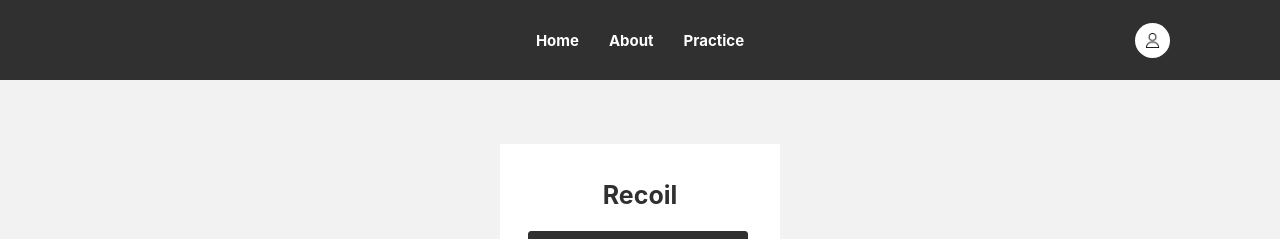
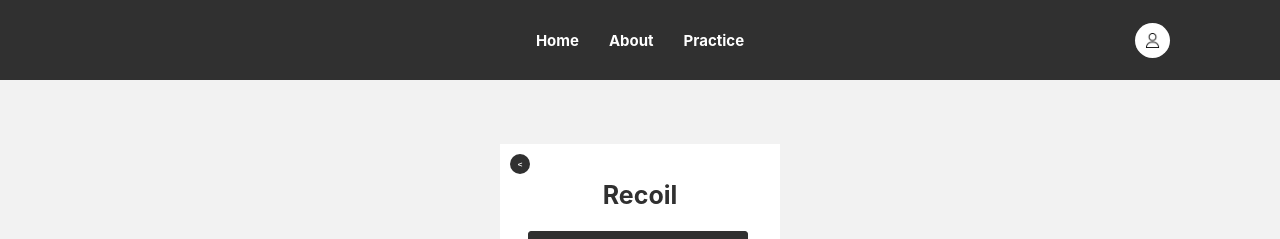
Before and after one commit to mcar100/ui_practice, a React (Create React App) app: page /practice/recoil in a window 1280 px wide. Shown: the top 239 px of the page. Built offline with nearby package versions, Linux system fonts and the light colour scheme.

Commit message:
Feat: 뒤로가기 버튼 추가

```diff
--- /dev/null
+++ b/src/components/Button/GoBackButton.jsx
@@ -0,0 +1,17 @@
+import { useNavigate } from "react-router-dom";
+
+function GoBackButton() {
+  const navigate = useNavigate();
+  const content = "<";
+  const handleGoBackClick = () => {
+    navigate(-1);
+  };
+
+  return (
+    <button className="go-back-btn" onClick={handleGoBackClick}>
+      {content}
+    </button>
+  );
+}
+
+export default GoBackButton;
--- a/src/components/Practice/lifecoding/tutorial/LifeCodingTutorial.jsx
+++ b/src/components/Practice/lifecoding/tutorial/LifeCodingTutorial.jsx
@@ -1,4 +1,5 @@
 import { useState } from "react";
+import GoBack from "../../../Button/GoBackButton";
 import WithOutRedux from "./WithOutRedux";
 import WithRedux from "./WithRedux";
 
@@ -18,6 +19,7 @@ function LifeCodingTutorial() {
   };
   return (
     <div className="page-container">
+      <GoBack />
       {mode === 1 ? (
         <div className="btn-container">
           <h4>Redux Not Applied</h4>
--- a/src/pages/PracticeList.jsx
+++ b/src/pages/PracticeList.jsx
@@ -1,5 +1,6 @@
 import { useState, useEffect } from "react";
 import { Link, useParams } from "react-router-dom";
+import GoBackButton from "../components/Button/GoBackButton";
 import { PRACTICE_LIST } from "../utils/constants";
 
 function PracticeListPage() {
@@ -20,7 +21,9 @@ function PracticeListPage() {
 
   return (
     <div className="project-list-container">
+      <GoBackButton />
       <h2>{practiceTitle}</h2>
+
       <ul className="project-list">
         {topicList.map((topic, idx) => (
           <li key={`practice-${idx}`}>
--- a/src/styles/css/main.css
+++ b/src/styles/css/main.css
@@ -136,6 +136,11 @@ body {
 /* buttons */
 /*practice-list components*/
 .project-list-container {
+  position: relative;
+  top: 0;
+  bottom: 0;
+  left: 0;
+  right: 0;
   display: flex;
   flex-direction: column;
   justify-content: center;
@@ -213,6 +218,29 @@ body {
   opacity: 90%;
 }
 
+/* buttons */
+.go-back-btn {
+  position: absolute;
+  top: 10px;
+  bottom: 0;
+  left: 10px;
+  right: 0;
+  width: 20px;
+  height: 20px;
+  background-color: #303030;
+  font-size: 8px;
+  font-weight: bold;
+  color: #fff;
+  border: none solid #303030;
+  border-radius: 3px;
+  cursor: pointer;
+  border: none;
+  border-radius: 100%;
+}
+.go-back-btn:hover {
+  opacity: 90%;
+}
+
 /* header-nav-container */
 .header-nav-container {
   width: 100%;
@@ -261,6 +289,11 @@ body {
 }
 
 .practice-container {
+  position: relative;
+  top: 0;
+  bottom: 0;
+  left: 0;
+  right: 0;
   width: 70%;
   height: 80%;
   background-color: #fff;
--- a/src/styles/scss/components/_components.scss
+++ b/src/styles/scss/components/_components.scss
@@ -3,6 +3,7 @@
 
 /*practice-list components*/
 .project-list-container {
+  @include mix.position(relative);
   @include mix.flexbox(column);
   @include mix.box-style(280px, 80%, c.$white);
 
@@ -39,3 +40,10 @@
     }
   }
 }
+
+/* buttons */
+.go-back-btn {
+  @include mix.position($t: 10px, $l: 10px);
+  @include mix.classic-button(20px, 20px, $fs: 8px);
+  @include mix.circle-button();
+}
--- a/src/styles/scss/components/_practice.scss
+++ b/src/styles/scss/components/_practice.scss
@@ -2,6 +2,7 @@
 @use "../abstracts/mixins" as mix;
 
 .practice-container {
+  @include mix.position(relative);
   @include mix.box-style(70%, 80%, c.$white);
   @include mix.box-minSize(300px, 100px);
   @include mix.box-maxSize(800px, none);
```
Also changed, not shown: 1 other file (tests, documents, lock files or other folders).
